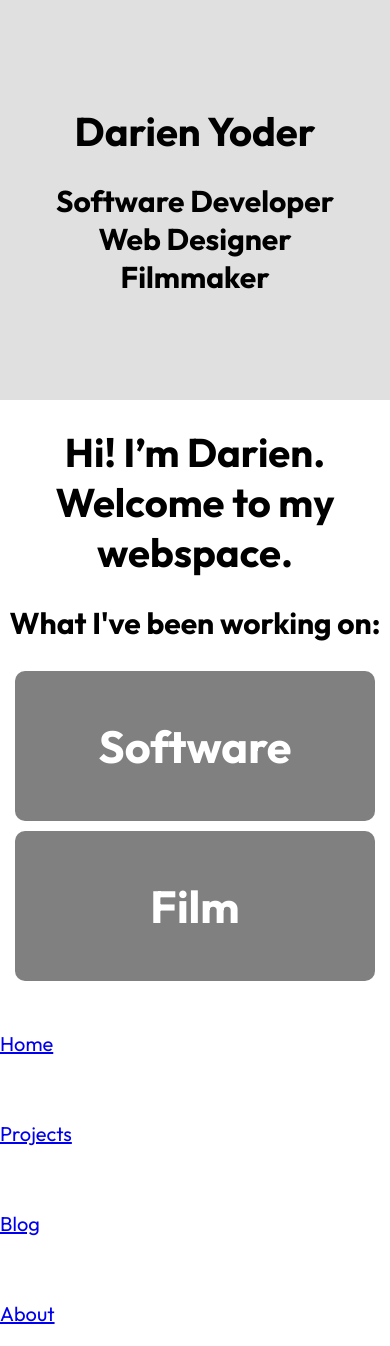
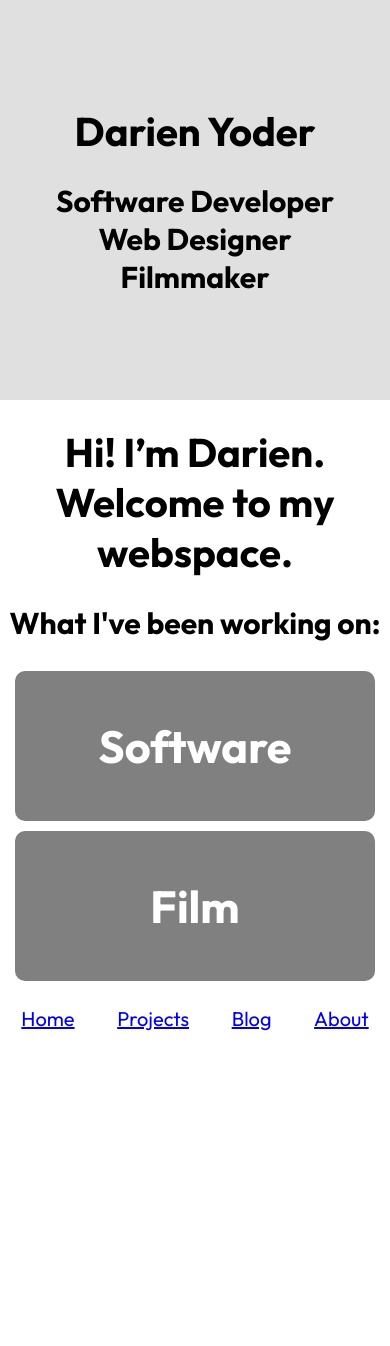
Before and after one commit to darienyoder/darienyoder.github.io, a Jekyll site: the page built from index.md, in a window 390 px wide. Built offline with Jekyll 4.4.1, drawn with Linux system fonts in a browser that asks for light colours; after the commit the page ends 1051 px from its top, so only the background shows below that.

Commit message:
Mobile nav formatting

```diff
--- a/_includes/mobile-nav.html
+++ b/_includes/mobile-nav.html
@@ -1,4 +1,4 @@
-<nav>
+<nav id="mobile-nav">
     <a href="/">
         <img src="">
         <p>Home</p>
--- a/_sass/main.scss
+++ b/_sass/main.scss
@@ -21,6 +21,17 @@ body {
 
 #mobile-nav {
     display: none;
+    width: 100%;
+    flex-direction: row;
+    justify-content: space-around;
+
+}
+
+#mobile-nav a {
+    display: flex;
+    flex-direction: column;
+    align-items: center;
+    justify-content: center;
 }
 
 @media only screen and (max-width: 550px) {
@@ -29,7 +40,7 @@ body {
     }
 
     #mobile-nav {
-        display: block;
+        display: flex;
     }
 }
 
```
